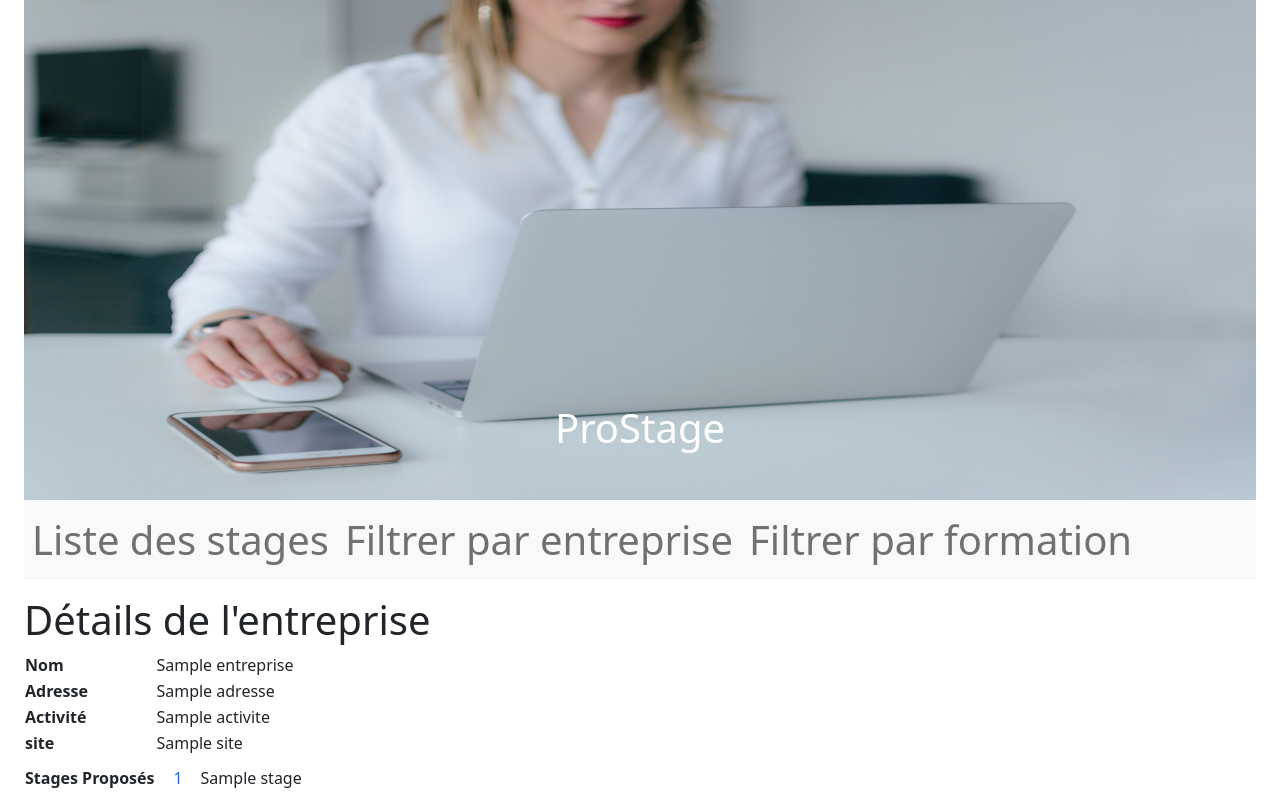
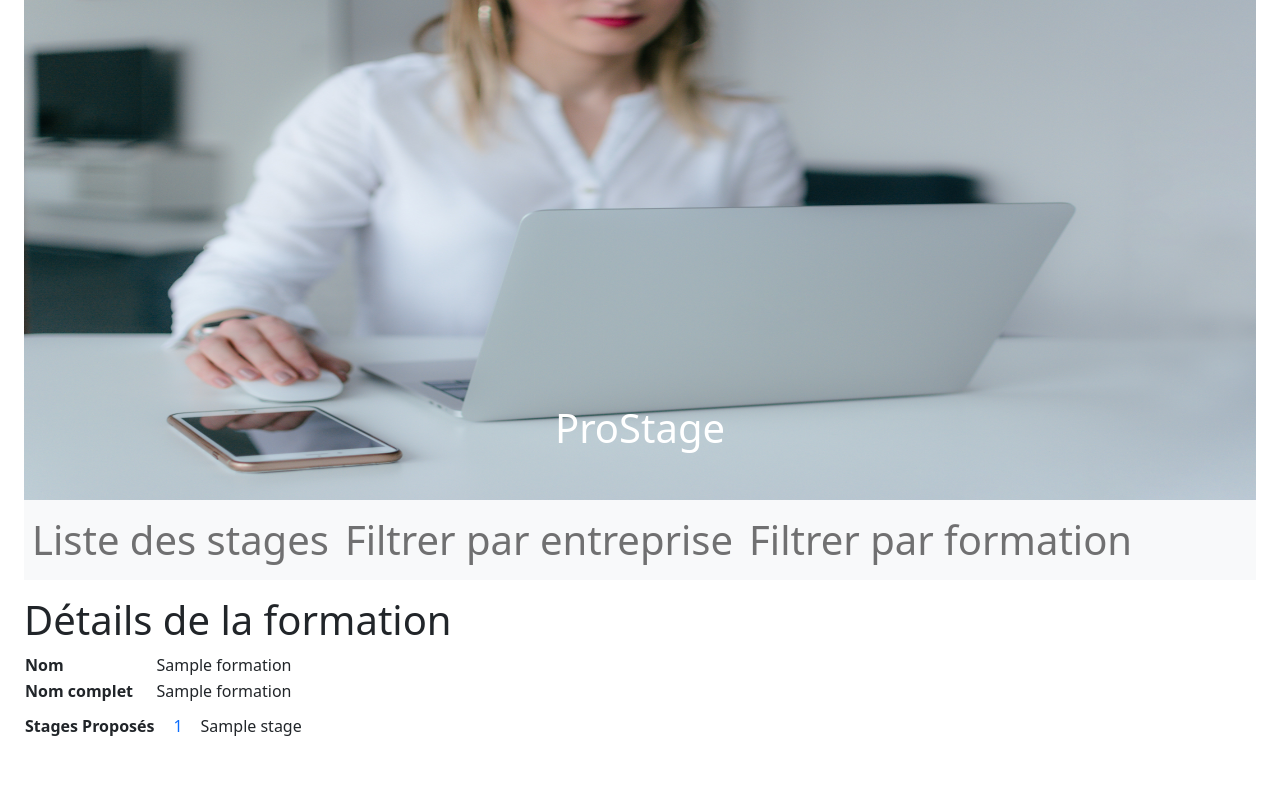
Before and after one commit to lucley64/ProStage, a Symfony app: template templates/pro_stage/affichageDetailFormation.html.twig in a window 1280 px wide. Run offline with Twig, Linux system fonts and the light colour scheme; the template is opened without the code that fills it: most values are stand-ins (such as "Sample title", 1, 10 or a date in 2020); some libraries are stand-ins or nearby versions.

Commit message:
Finalisation de la page detail formation

```diff
--- a/src/Controller/ProStageController.php
+++ b/src/Controller/ProStageController.php
@@ -97,6 +97,7 @@ class ProStageController extends AbstractController
 
         return $this->render(
             'pro_stage/affichageDetailFormation.html.twig',
+            ['formation' => $formation]
         );
     }
 }
--- a/templates/pro_stage/affichageDetailFormation.html.twig
+++ b/templates/pro_stage/affichageDetailFormation.html.twig
@@ -1,7 +1,7 @@
 {% extends 'base.html.twig' %}
 {% block nomPage %}
 
-	<h1>Détails de l'entreprise
+	<h1>Détails de la formation
 	</h1>
 
 
@@ -12,31 +12,15 @@
 					Nom
 				</th>
 				<td>
-					{{entreprise.nom}}
+					{{formation.nom}}
 				</td>
 			</tr>
 			<tr>
 				<th>
-					Adresse
+					Nom complet
 				</th>
 				<td>
-					{{entreprise.adresse}}
-				</td>
-			</tr>
-			<tr>
-				<th>
-					Activité
-				</th>
-				<td>
-					{{entreprise.activite}}
-				</td>
-			</tr>
-			<tr>
-				<th>
-					site
-				</th>
-				<td>
-					{{entreprise.site}}
+					{{formation.nomComplet}}
 				</td>
 			</tr>
 			<tr>
@@ -46,7 +30,7 @@
 				<td>
 					<table>
 						<tbody>
-							{% for stage in stages %}
+							{% for stage in formation.stages %}
 								<tr>
 									<td>
 										<a class="nav-link" href="{{path('ProStage_stage', {id:stage.id})}}">
```
